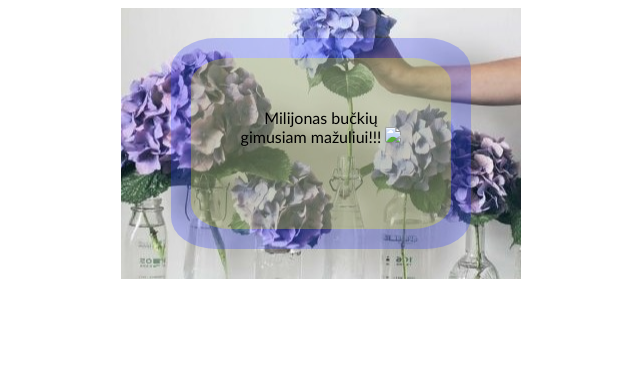
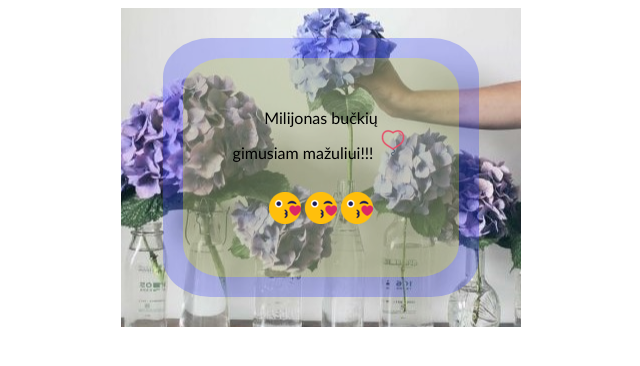
Before and after one commit to JurgaWait/Mind_gimt, a plain HTML site: page index.html in a window 1280 px wide. Shown: the top 366 px of the page, without its empty margins (349-989 px from the left). Drawn offline with Linux system fonts and the light colour scheme; files whose address does not match are found by name.

Commit message:
Update index.html

```diff
--- a/index.html
+++ b/index.html
@@ -14,12 +14,12 @@
           <div>Milijonas bučkių</div>
           <div>
             gimusiam mažuliui!!!
-            <img src="./pics/1487718736-baloon_81697.png" />
+            <img src="./1487718736-baloon_81697.png" />
           </div>
           <div class="filter-red">
-            <img src="./pics/emoji_kiss_smiley_icon_123394.png" alt="" />
-            <img src="./pics/emoji_kiss_smiley_icon_123394.png" alt="" />
-            <img src="./pics/emoji_kiss_smiley_icon_123394.png" alt="" />
+            <img src="./emoji_kiss_smiley_icon_123394.png" alt="" />
+            <img src="./emoji_kiss_smiley_icon_123394.png" alt="" />
+            <img src="./emoji_kiss_smiley_icon_123394.png" alt="" />
           </div>
         </div>
       </div>
```
